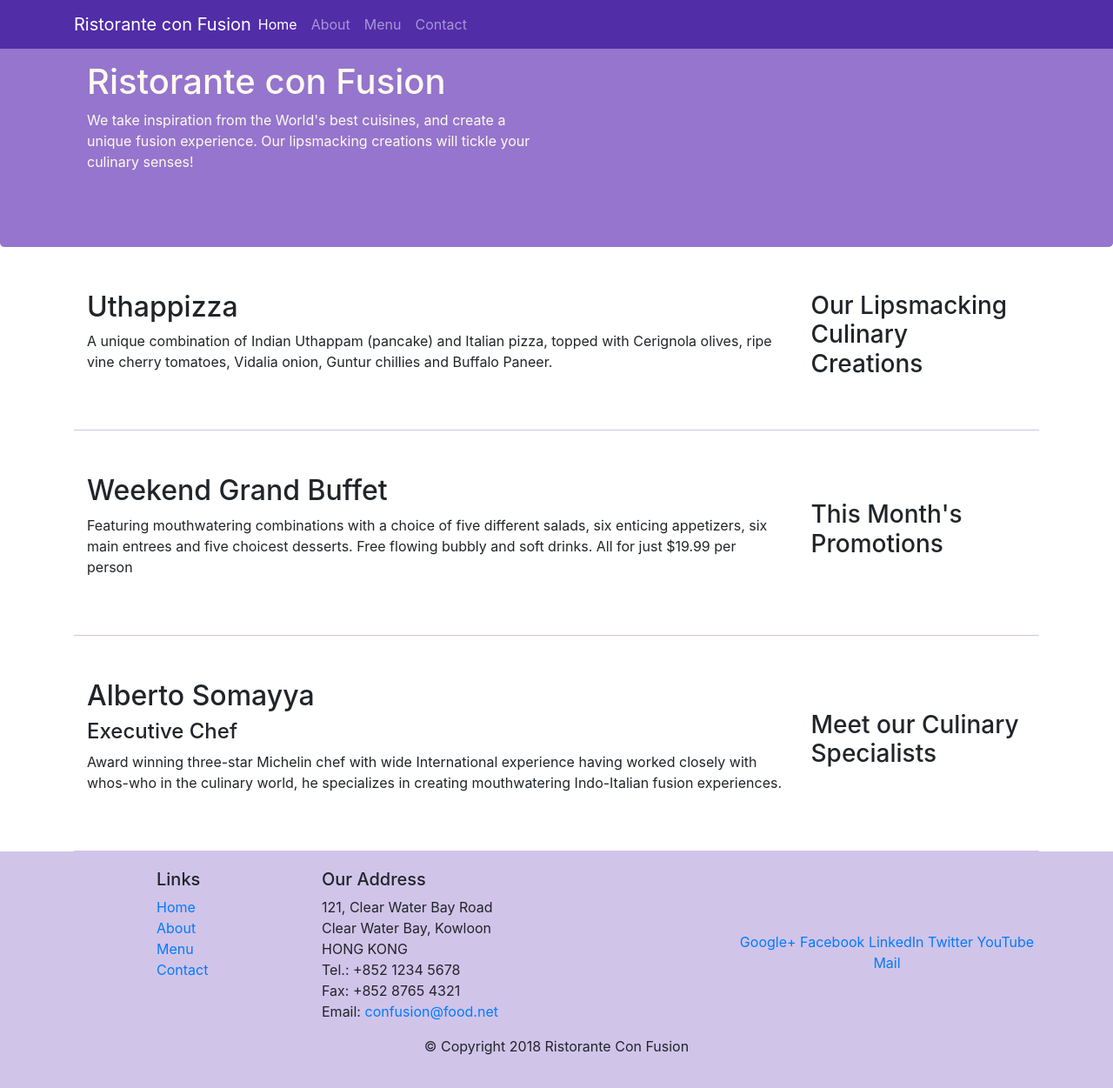
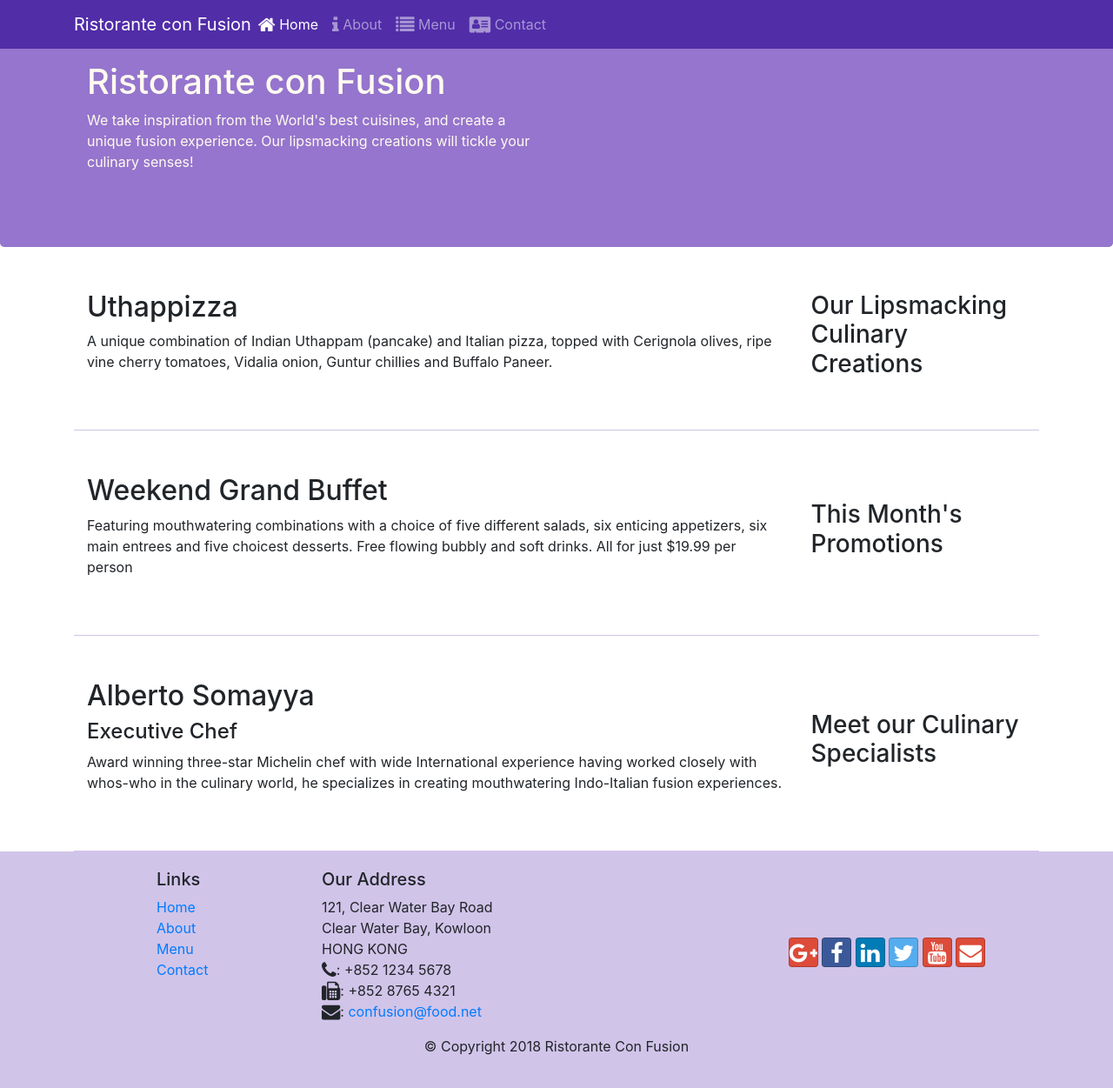
Before and after one commit to vicc30/conFusion, a website: page index.html in a window 1280 px wide. Shown: the whole page at 87% size. Drawn offline with nearby package versions, Linux system fonts and the light colour scheme.

Commit message:
Icon - fonts

```diff
--- a/index.html
+++ b/index.html
@@ -10,6 +10,8 @@
 
      <!-- Bootstrap CSS -->
      <link rel="stylesheet" href="node_modules/bootstrap/dist/css/bootstrap.min.css">
+     <link rel="stylesheet" href="node_modules/font-awesome/css/font-awesome.min.css">
+     <link rel="stylesheet" href="node_modules/bootstrap-social/bootstrap-social.css">
 
      <!--Custom CSS-->
      <link rel="stylesheet" href="css/styles.css">
@@ -27,10 +29,10 @@
             <a class="navbar-brand mr-auto" href="#">Ristorante con Fusion</a>
             <div class="collapse navbar-collapse" id="Navbar">
                 <ul class="navbar-nav mr-auto">
-                    <li class="nav-item active"><a class="nav-link" href="#">Home</a></li>
-                    <li class="nav-item"><a class="nav-link" href="./aboutus.html">About</a></li>
-                    <li class="nav-item"><a class="nav-link" href="#">Menu</a></li>
-                    <li class="nav-item"><a class="nav-link" href="#">Contact</a></li>
+                    <li class="nav-item active"><a class="nav-link" href="#"><span class="fa fa-home fa-lg"></span> Home</a></li>
+                    <li class="nav-item"><a class="nav-link" href="./aboutus.html"><span class="fa fa-info fa-lg"></span> About</a></li>
+                    <li class="nav-item"><a class="nav-link" href="#"><span class="fa fa-list fa-lg"></span> Menu</a></li>
+                    <li class="nav-item"><a class="nav-link" href="#"><span class="fa fa-address-card fa-lg"></span> Contact</a></li>
                 </ul>
             </div>
         </div>
@@ -102,19 +104,19 @@
 		              121, Clear Water Bay Road<br>
 		              Clear Water Bay, Kowloon<br>
 		              HONG KONG<br>
-		              Tel.: +852 1234 5678<br>
-		              Fax: +852 8765 4321<br>
-		              Email: <a href="mailto:confusion@food.net">confusion@food.net</a>
+		              <i class="fa fa-phone fa-lg"></i>: +852 1234 5678<br>
+		              <i class="fa fa-fax fa-lg"></i>: +852 8765 4321<br>
+		              <i class="fa fa-envelope fa-lg"></i>: <a href="mailto:confusion@food.net">confusion@food.net</a>
 		           </address>
                 </div>
                 <div class="col-12 col-sm-4 align-self-center">
                     <div class="text-center">
-                        <a href="http://google.com/+">Google+</a>
-                        <a href="http://www.facebook.com/profile.php?id=">Facebook</a>
-                        <a href="http://www.linkedin.com/in/">LinkedIn</a>
-                        <a href="http://twitter.com/">Twitter</a>
-                        <a href="http://youtube.com/">YouTube</a>
-                        <a href="mailto:">Mail</a>
+                        <a class="btn btn-social-icon btn-google" href="http://google.com/+"><i class="fa fa-google-plus fa-lg"></i></a>
+                        <a class="btn btn-social-icon btn-facebook" href="http://www.facebook.com/profile.php?id="><i class="fa fa-facebook fa-lg"></i></a>
+                        <a class="btn btn-social-icon btn-linkedin" href="http://www.linkedin.com/in/"><i class="fa fa-linkedin fa-lg"></i></a>
+                        <a class="btn btn-social-icon btn-twitter" href="http://twitter.com/"><i class="fa fa-twitter fa-lg"></i></a>
+                        <a class ="btn btn-social-icon btn-google" href="http://youtube.com/"><i class="fa fa-youtube fa-lg"></i></a>
+                        <a class ="btn btn-social-icon btn-google" href="mailto:"><i class="fa fa-envelope fa-lg"></i></a>
                     </div>
                 </div>
            </div>
--- a/package.json
+++ b/package.json
@@ -24,7 +24,11 @@
   },
   "dependencies": {
     "bootstrap": "^4.5.0",
+    "bootstrap-social": "^5.1.1",
+    "font-awesome": "^4.7.0",
+    "http-proxy": "^1.18.1",
     "jquery": "^3.5.1",
-    "popper.js": "^1.16.0"
+    "popper.js": "^1.16.0",
+    "yargs-parser": "^18.1.2"
   }
 }
```
Also changed, not shown: aboutus.html (+12 -10 lines), 1 other file.
